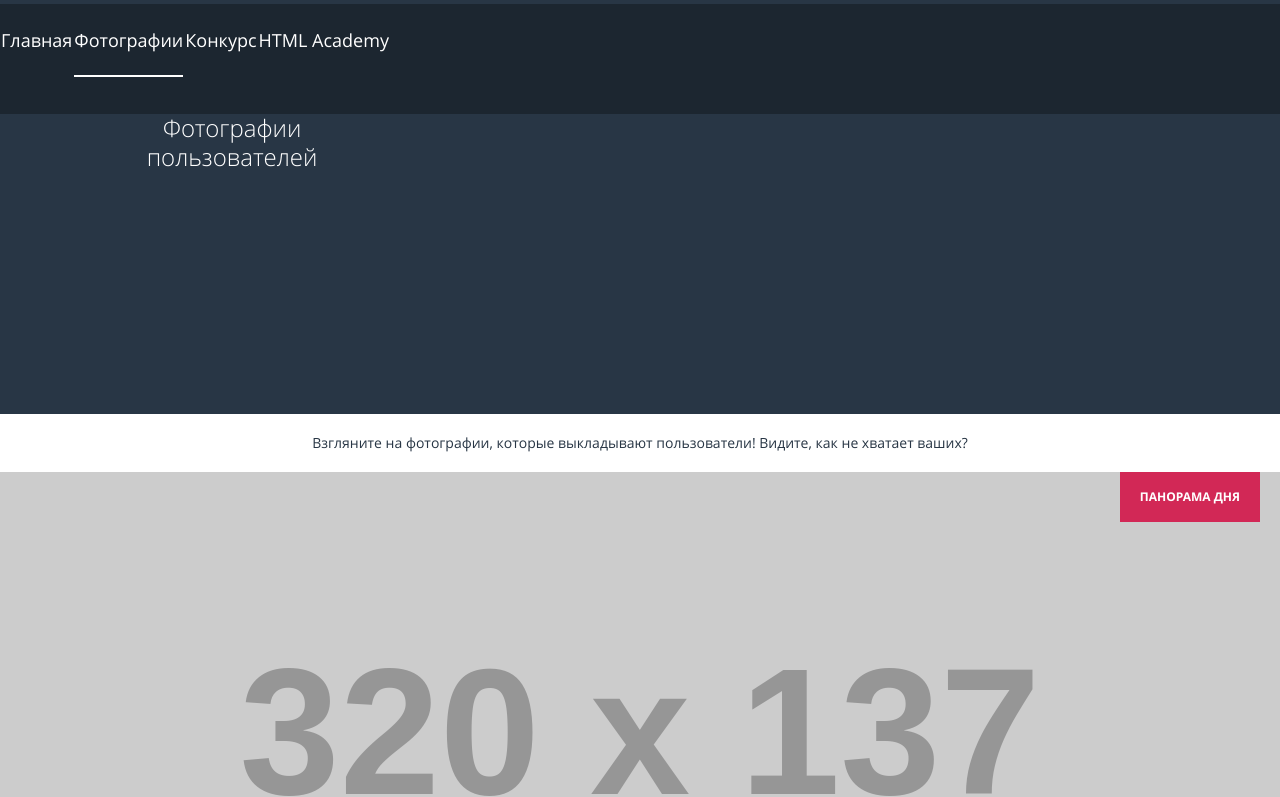
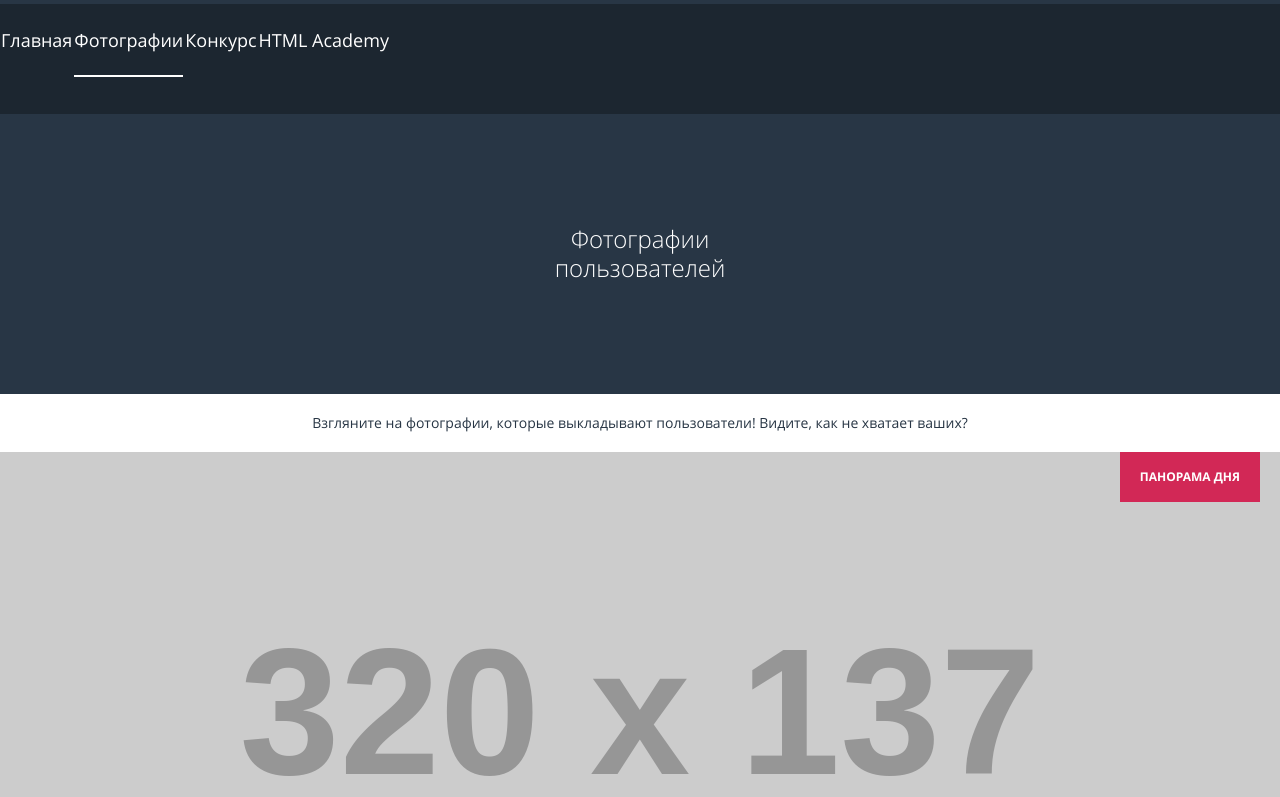
Before and after one commit to multitabs78/454089-pink-21, a website: page source/catalog.html in a window 1280 px wide. Shown: the part 26-823 px from the top of the page. Drawn offline with nearby package versions, Linux system fonts and the light colour scheme; files that its build step writes are made by us from their sources; placeholder pictures from the web are drawn by us.

Commit message:
Исправил page-title

```diff
--- a/source/catalog.html
+++ b/source/catalog.html
@@ -32,8 +32,8 @@
       </ul>
     </nav>
 
-    <div class="page-title">
-      <h1 class="page-title__heading">Фотографии пользователей</h1>
+    <div class="page-title--title-only">
+      <h1 class="page-title__heading">Фотографии<br>пользователей</h1>
     </div>
   </header>
 
--- a/source/sass/blocks/page-title.scss
+++ b/source/sass/blocks/page-title.scss
@@ -14,6 +14,21 @@
     grid-template-rows: minmax(300px, 40%) auto;
     grid-template-columns: minmax(300px, 40%) auto;
     padding: 0 130px;
+  }
+
+  &--title-only {
+    display: flex;
+    align-items: center;
+    justify-content: center;
+    min-height: 170px;
+
+    @media (min-width: $tablet-width) {
+      min-height: 330px;
+    }
+
+    @media (min-width: $desktop-width) {
+      min-height: 280px;
+    }
   }
 }
 
```
